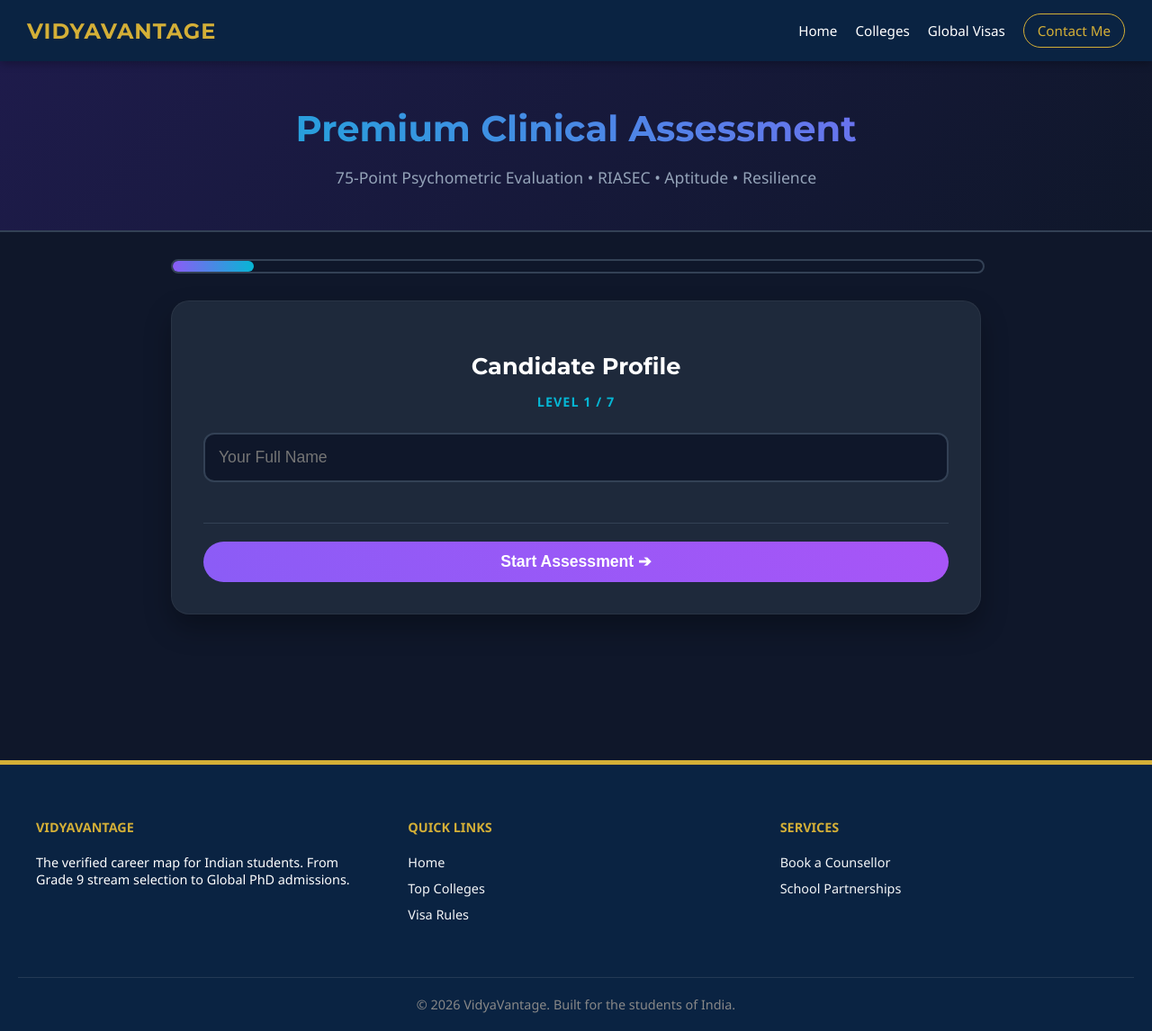
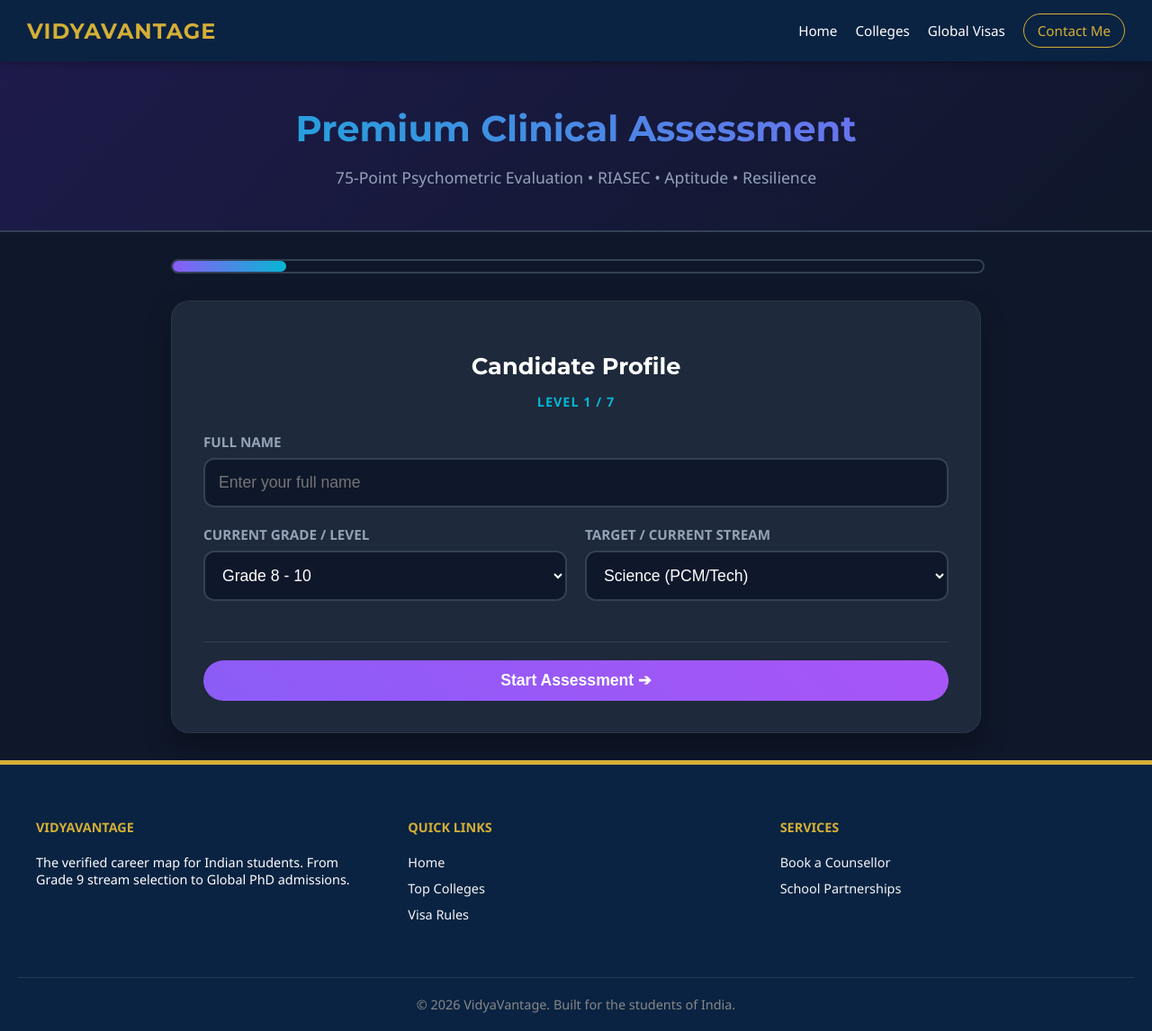
Before and after one commit to antoniovn96/vidyavantage.github.io, a Jekyll site: the page built from career-assessment.md, in a window 1280 px wide and 1146 px high. Shown: the whole window at 90% size. Built offline with Jekyll 4.4.1, drawn with Linux system fonts in a browser that asks for light colours; nearby versions of some CDN libraries; some of the changed lines change nothing that is shown.

Commit message:
Update career-assessment.md

```diff
--- a/career-assessment.md
+++ b/career-assessment.md
@@ -31,7 +31,7 @@
 
   /* PROGRESS BAR */
   .progress-container { width: 100%; background: #0f172a; border-radius: 50px; height: 12px; margin-bottom: 30px; border: 2px solid var(--border); }
-  .progress-bar { height: 100%; background: linear-gradient(90deg, var(--primary), var(--secondary)); width: 10%; transition: width 0.4s ease; border-radius: 50px; }
+  .progress-bar { height: 100%; background: linear-gradient(90deg, var(--primary), var(--secondary)); width: 14%; transition: width 0.4s ease; border-radius: 50px; }
 
   /* WIZARD CARDS */
   .step-card {
@@ -43,8 +43,17 @@
   .step-sub { text-align: center; color: var(--secondary); margin-bottom: 25px; font-weight: bold; text-transform: uppercase; letter-spacing: 1px; font-size: 0.9rem;}
 
   /* UI COMPONENTS */
-  .form-input { width: 100%; padding: 15px; border: 2px solid var(--border); border-radius: 12px; font-size: 1.1rem; color: white; background: #0f172a; margin-bottom: 20px; box-sizing: border-box;}
-  .form-input:focus { border-color: var(--primary); outline: none; }
+  .grid-2col { display: grid; grid-template-columns: 1fr 1fr; gap: 20px; }
+  @media (max-width: 768px) { .grid-2col { grid-template-columns: 1fr; } }
+
+  .form-group { margin-bottom: 20px; }
+  .form-label { display: block; font-weight: 700; margin-bottom: 8px; color: var(--text-muted); font-size: 0.95rem; text-transform: uppercase;}
+
+  .form-input, .form-select {
+    width: 100%; padding: 15px; border: 2px solid var(--border); border-radius: 12px;
+    font-size: 1.1rem; color: white; background: #0f172a; box-sizing: border-box; transition: 0.3s;
+  }
+  .form-input:focus, .form-select:focus { border-color: var(--primary); outline: none; }
 
   /* RATING SCALES */
   .scale-legend { display: flex; justify-content: space-between; color: var(--text-muted); font-size: 0.8rem; font-weight: bold; margin-bottom: 15px; text-transform: uppercase; }
@@ -131,7 +140,8 @@
       <div class="r-header">
         <h2>Psychometric Career Dossier</h2>
         <div style="color:#64748b; font-size: 1.1rem; font-weight:600;">
-          Candidate: <strong id="outName" style="color:#0f172a;"></strong> | Date: <span id="outDate"></span>
+          Candidate: <strong id="outName" style="color:#0f172a;"></strong> | Grade: <span id="outGrade"></span> | Stream: <span id="outStreamContext"></span><br>
+          Generated: <span id="outDate"></span>
         </div>
         <div class="reliability-badge" id="outReliability"></div>
       </div>
@@ -175,46 +185,33 @@
 <script>
   // --- 75-QUESTION CLINICAL DATABASE ---
   const qBank = {
-    // SECTION 1: INTEREST (36 Qs)
     riasec: [
-      // Realistic (1-6)
       { id:'r1', text:'I enjoy building or repairing things.', cat:'R' }, { id:'r2', text:'I prefer hands-on tasks over theoretical study.', cat:'R' }, { id:'r3', text:'I like working outdoors.', cat:'R' }, { id:'r4', text:'I enjoy using tools or equipment.', cat:'R' }, { id:'r5', text:'I feel satisfied when I create something tangible.', cat:'R' }, { id:'r6', text:'I prefer practical activities over discussions.', cat:'R' },
-      // Investigative (7-12)
       { id:'i1', text:'I enjoy solving complex problems.', cat:'I' }, { id:'i2', text:'I ask "why" and "how" frequently.', cat:'I' }, { id:'i3', text:'I enjoy science-based subjects.', cat:'I' }, { id:'i4', text:'I like analysing data or patterns.', cat:'I' }, { id:'i5', text:'I enjoy researching topics in depth.', cat:'I' }, { id:'i6', text:'I prefer logical reasoning over emotional decisions.', cat:'I' },
-      // Artistic (13-18)
       { id:'a1', text:'I enjoy creative writing or storytelling.', cat:'A' }, { id:'a2', text:'I like drawing, designing, or visual expression.', cat:'A' }, { id:'a3', text:'I prefer flexible tasks over structured ones.', cat:'A' }, { id:'a4', text:'I enjoy music, performance, or media creation.', cat:'A' }, { id:'a5', text:'I think creatively when solving problems.', cat:'A' }, { id:'a6', text:'I dislike rigid rules.', cat:'A' },
-      // Social (19-24)
       { id:'s1', text:'I enjoy helping others solve problems.', cat:'S' }, { id:'s2', text:'I feel fulfilled when supporting someone emotionally.', cat:'S' }, { id:'s3', text:'I like teaching or explaining concepts.', cat:'S' }, { id:'s4', text:'I am patient when listening to others.', cat:'S' }, { id:'s5', text:'I prefer people-oriented activities.', cat:'S' }, { id:'s6', text:'I feel motivated when my work benefits others.', cat:'S' },
-      // Enterprising (25-30)
       { id:'e1', text:'I enjoy leading group projects.', cat:'E' }, { id:'e2', text:'I like persuading or influencing others.', cat:'E' }, { id:'e3', text:'I am comfortable taking initiative.', cat:'E' }, { id:'e4', text:'I enjoy competitive environments.', cat:'E' }, { id:'e5', text:'I am interested in business or entrepreneurship.', cat:'E' }, { id:'e6', text:'I like taking calculated risks.', cat:'E' },
-      // Conventional (31-36)
       { id:'c1', text:'I enjoy organising information.', cat:'C' }, { id:'c2', text:'I prefer structured instructions.', cat:'C' }, { id:'c3', text:'I like working with numbers and records.', cat:'C' }, { id:'c4', text:'I prefer predictable work environments.', cat:'C' }, { id:'c5', text:'I enjoy planning and scheduling.', cat:'C' }, { id:'c6', text:'I pay attention to small details.', cat:'C' }
     ],
-    // SECTION 2: APTITUDE (37-48)
     aptitude: [
       { id:'ap1', text:'I am confident in my mathematical ability.', cat:'APT' }, { id:'ap2', text:'I can understand logical problems quickly.', cat:'APT' }, { id:'ap3', text:'I communicate my thoughts clearly.', cat:'APT' }, { id:'ap4', text:'I remember information easily.', cat:'APT' }, { id:'ap5', text:'I can think in 3D or visualise objects well.', cat:'APT' }, { id:'ap6', text:'I manage time effectively.', cat:'APT' },
       { id:'ap7', text:'I stay focused for long periods.', cat:'APT' }, { id:'ap8', text:'I understand others’ emotions easily.', cat:'APT' }, { id:'ap9', text:'I am confident speaking in front of groups.', cat:'APT' }, { id:'ap10', text:'I solve problems systematically.', cat:'APT' }, { id:'ap11', text:'I learn new technical skills quickly.', cat:'APT' }, { id:'ap12', text:'I analyse mistakes and improve.', cat:'APT' }
     ],
-    // SECTION 4: RESILIENCE (57-68) [Note: 2, 4, 5, 8, 12 are Reverse Scored]
     resilience: [
       { id:'rs1', text:'I handle academic pressure well.', cat:'RES', rev:false }, { id:'rs2', text:'I panic before important exams.', cat:'RES', rev:true }, { id:'rs3', text:'I continue working even after failure.', cat:'RES', rev:false }, { id:'rs4', text:'I give up easily when things are difficult.', cat:'RES', rev:true }, { id:'rs5', text:'I compare myself with others frequently.', cat:'RES', rev:true }, { id:'rs6', text:'I can manage long study hours.', cat:'RES', rev:false },
       { id:'rs7', text:'I recover quickly from disappointment.', cat:'RES', rev:false }, { id:'rs8', text:'I feel anxious about my future.', cat:'RES', rev:true }, { id:'rs9', text:'I stay calm during deadlines.', cat:'RES', rev:false }, { id:'rs10', text:'I seek help when overwhelmed.', cat:'RES', rev:false }, { id:'rs11', text:'I feel confident making decisions.', cat:'RES', rev:false }, { id:'rs12', text:'I overthink small mistakes.', cat:'RES', rev:true }
     ],
-    // SECTION 5: MATURITY (69-75) [Note: 2, 3, 6, 7 are Reverse Scored]
     maturity: [
-      { id:'m1', text:'I clearly understand my strengths.', cat:'MAT', rev:false }, { id:'m2', text:'I am choosing a career mainly based on marks.', cat:'MAT', rev:true }, { id:'m3', text:'My parents strongly influence my career decisions.', cat:'PAR', rev:false }, // Tracked separately for flag
-      { id:'m4', text:'I have researched career pathways thoroughly.', cat:'MAT', rev:false }, { id:'m5', text:'I am open to exploring alternative options.', cat:'MAT', rev:false }, { id:'m6', text:'I feel confused about my career direction.', cat:'MAT', rev:true }, { id:'m7', text:'If marks were not important, I would choose a different career.', cat:'PAR', rev:false } // Tracked separately for flag
+      { id:'m1', text:'I clearly understand my strengths.', cat:'MAT', rev:false }, { id:'m2', text:'I am choosing a career mainly based on marks.', cat:'MAT', rev:true }, { id:'m3', text:'My parents strongly influence my career decisions.', cat:'PAR', rev:false },
+      { id:'m4', text:'I have researched career pathways thoroughly.', cat:'MAT', rev:false }, { id:'m5', text:'I am open to exploring alternative options.', cat:'MAT', rev:false }, { id:'m6', text:'I feel confused about my career direction.', cat:'MAT', rev:true }, { id:'m7', text:'If marks were not important, I would choose a different career.', cat:'PAR', rev:false }
     ],
-    // SECTION 3: VALUES (49-56)
     values: ['High income', 'Job security', 'Work-life balance', 'Prestige/status', 'Creativity', 'Helping society', 'Independence', 'Fast growth opportunities']
   };
 
   // --- STATE & ENGINE ---
   let state = { answers: {}, startTime: Date.now(), topValues: [], steps: [] };
   const emojis = ['😖', '😕', '😐', '🙂', '🤩'];
-  let currentStep = 0;
 
-  // --- UI GENERATOR ---
   function buildLikertGrid(qs) {
     return `<div class="scale-legend"><span>1 = Strongly Disagree</span><span>5 = Strongly Agree</span></div>
             <div class="rating-grid">` +
@@ -230,10 +227,36 @@
   function renderWizard() {
     const wiz = document.getElementById('wizardContainer');
 
-    // Step 0: Info
+    // Step 0: Profile & Background
     state.steps.push(`<div class="step-card active" id="step_0">
       <h2 class="step-title">Candidate Profile</h2><p class="step-sub">LEVEL 1 / 7</p>
-      <input type="text" id="candName" class="form-input" placeholder="Your Full Name">
+
+      <div class="form-group">
+        <label class="form-label">Full Name</label>
+        <input type="text" id="candName" class="form-input" placeholder="Enter your full name">
+      </div>
+
+      <div class="grid-2col">
+        <div class="form-group">
+          <label class="form-label">Current Grade / Level</label>
+          <select id="qGrade" class="form-select">
+            <option value="8-10">Grade 8 - 10</option>
+            <option value="11-12">Grade 11 - 12 (PUC)</option>
+            <option value="UG">Undergraduate</option>
+          </select>
+        </div>
+        <div class="form-group">
+          <label class="form-label">Target / Current Stream</label>
+          <select id="qStream" class="form-select">
+            <option value="PCM">Science (PCM/Tech)</option>
+            <option value="PCB">Science (PCB/Med)</option>
+            <option value="Commerce">Commerce</option>
+            <option value="Arts">Arts / Humanities</option>
+            <option value="Undecided">Undecided</option>
+          </select>
+        </div>
+      </div>
+
       <div class="btn-wrapper"><button class="btn-main" style="width:100%" onclick="goNext(0)">Start Assessment ➔</button></div>
     </div>`);
 
@@ -266,13 +289,35 @@
       ${buildLikertGrid(qBank.resilience)}
       <div class="btn-wrapper"><button class="btn-main btn-back" onclick="goPrev(5)">Back</button><button class="btn-main" onclick="goNext(5)">Next ➔</button></div></div>`);
 
-    // Step 6: Maturity & Real Check
-    state.steps.push(`<div class="step-card" id="step_6"><h2 class="step-title">Decision Maturity</h2><p class="step-sub">LEVEL 7 / 7 • Final Step</p>
+    // Step 6: Maturity & Reality Check (FIXED)
+    state.steps.push(`<div class="step-card" id="step_6">
+      <h2 class="step-title">Decision Maturity & Reality Check</h2>
+      <p class="step-sub">LEVEL 7 / 7 • Final Step</p>
+
       ${buildLikertGrid(qBank.maturity)}
-      <div class="btn-wrapper"><button class="btn-main btn-back" onclick="goPrev(6)">Back</button><button class="btn-main" style="background:var(--success);" onclick="processClinicalData()">Compile Dossier ✨</button></div></div>`);
+
+      <div style="margin-top: 30px; border-top: 1px solid var(--border); padding-top: 25px;">
+        <h3 style="color: white; margin-bottom: 20px; font-size: 1.3rem;">Final Context Questions</h3>
+        <div class="form-group">
+            <label class="form-label">What career do your parents prefer for you?</label>
+            <input type="text" id="qParent" class="form-input" placeholder="e.g. Doctor, Engineer, CA...">
+        </div>
+        <div class="form-group" style="margin-bottom:0;">
+            <label class="form-label">If marks/society didn't matter, what career would you secretly choose?</label>
+            <input type="text" id="qSecret" class="form-input" placeholder="e.g. Pilot, Musician, Artist...">
+        </div>
+      </div>
+
+      <div class="btn-wrapper">
+        <button class="btn-main btn-back" onclick="goPrev(6)">Back</button>
+        <button class="btn-main" style="background:var(--success);" onclick="processClinicalData()">Compile Dossier ✨</button>
+      </div>
+    </div>`);
 
     wiz.innerHTML = state.steps.join('');
   }
+
+  // Render immediately
   renderWizard();
 
   // --- INTERACTION LOGIC ---
@@ -280,16 +325,12 @@
     let p = btn.parentElement;
     Array.from(p.children).forEach(c => c.classList.remove('selected'));
     btn.classList.add('selected');
-
-    // Process Reverse Scoring Immediately
     let finalVal = isRev ? (6 - val) : val;
     state.answers[id] = { raw: val, calc: finalVal, cat: cat };
   }
 
   function moveValue(el, val) {
     const ranked = document.getElementById('vRanked');
-    const pool = document.getElementById('vPool');
-
     if (el.parentElement.id === 'vPool') {
       if(state.topValues.length >= 5) return alert("You can only select 5 values.");
       state.topValues.push(val);
@@ -302,7 +343,6 @@
     state.topValues = state.topValues.filter(v => v !== val);
     el.parentElement.remove();
     pool.innerHTML += `<div class="val-pill" onclick="moveValue(this, '${val}')">${val}</div>`;
-    // Re-number remaining
     let slots = document.getElementById('vRanked').querySelectorAll('.ranked-slot');
     slots.forEach((s, i) => s.querySelector('.rank-num').innerText = i + 1);
   }
@@ -315,13 +355,13 @@
   function goNext(s) {
     document.getElementById(`step_${s}`).classList.remove('active');
     document.getElementById(`step_${s+1}`).classList.add('active');
-    document.getElementById('progressBar').style.width = (((s+1) / 6) * 100) + '%';
+    document.getElementById('progressBar').style.width = (((s+1) / 7) * 100) + '%';
     window.scrollTo({ top: 0, behavior: 'smooth' });
   }
   function goPrev(s) {
     document.getElementById(`step_${s}`).classList.remove('active');
     document.getElementById(`step_${s-1}`).classList.add('active');
-    document.getElementById('progressBar').style.width = (((s-1) / 6) * 100) + '%';
+    document.getElementById('progressBar').style.width = (((s-1) / 7) * 100) + '%';
     window.scrollTo({ top: 0, behavior: 'smooth' });
   }
 
@@ -329,9 +369,8 @@
   function processClinicalData() {
     confetti({ particleCount: 200, spread: 90, origin: { y: 0.5 } });
 
-    // 1. RIASEC Calculation (Normalize to 0-100)
     let riasecRaw = { R:0, I:0, A:0, S:0, E:0, C:0 };
-    let metricsRaw = { APT:0, RES:0, MAT:0, PAR:0 }; // Parental influence tracked separately
+    let metricsRaw = { APT:0, RES:0, MAT:0, PAR:0 };
 
     for(let key in state.answers) {
       let ans = state.answers[key];
@@ -339,52 +378,61 @@
       else if(ans.cat) metricsRaw[ans.cat] += ans.calc;
     }
 
-    // Formula: (Raw - 6) / 24 * 100
-    let R = Math.round(((riasecRaw.R || 6) - 6) / 24 * 100);
-    let I = Math.round(((riasecRaw.I || 6) - 6) / 24 * 100);
-    let A = Math.round(((riasecRaw.A || 6) - 6) / 24 * 100);
-    let S = Math.round(((riasecRaw.S || 6) - 6) / 24 * 100);
-    let E = Math.round(((riasecRaw.E || 6) - 6) / 24 * 100);
-    let C = Math.round(((riasecRaw.C || 6) - 6) / 24 * 100);
-    let scores = { R:R, I:I, A:A, S:S, E:E, C:C };
+    // Normalization to 100%
+    let scores = {
+      R: Math.round(((riasecRaw.R || 6) - 6) / 24 * 100),
+      I: Math.round(((riasecRaw.I || 6) - 6) / 24 * 100),
+      A: Math.round(((riasecRaw.A || 6) - 6) / 24 * 100),
+      S: Math.round(((riasecRaw.S || 6) - 6) / 24 * 100),
+      E: Math.round(((riasecRaw.E || 6) - 6) / 24 * 100),
+      C: Math.round(((riasecRaw.C || 6) - 6) / 24 * 100)
+    };
 
-    // 2. Metrics Calculation
     let aptPct = Math.round(((metricsRaw.APT || 12) - 12) / 48 * 100);
     let resPct = Math.round(((metricsRaw.RES || 12) - 12) / 48 * 100);
-    // Maturity has 5 questions mapped to MAT. Min=5, Max=25. Formula: (Raw-5)/20 * 100
     let matPct = Math.round(((metricsRaw.MAT || 5) - 5) / 20 * 100);
 
-    // 3. Reliability & Flags
-    let timeTaken = (Date.now() - state.startTime) / 60000; // in minutes
+    // Reliability & Flags
+    let timeTaken = (Date.now() - state.startTime) / 60000;
     let relScore = 100;
-    if(timeTaken < 3) relScore -= 20; // Answered too fast
+    if(timeTaken < 3) relScore -= 20;
 
     let flags = [];
-    // Parental Pressure Check (Q m3 and m7 mapped to PAR in raw data. High raw = high pressure)
-    // Actually m3 is direct, m7 is "If marks not important... choose different".
-    let parScore = metricsRaw.PAR || 0; // Max 10. If > 7, high pressure.
+
+    // Safe DOM checks for newly added inputs
+    const pEl = document.getElementById('qParent');
+    const sEl = document.getElementById('qSecret');
+    const parent = pEl ? pEl.value.toLowerCase() : "";
+    const secret = sEl ? sEl.value.toLowerCase() : "";
+
+    let parScore = metricsRaw.PAR || 0;
     let isHighPressure = parScore >= 8;
-    if(isHighPressure) {
+
+    if(isHighPressure || (secret && parent && secret !== parent)) {
       flags.push(`<div class="flag-item"><span>🚩</span><span><strong>Parental Alignment Conflict:</strong> High probability that current career ideas are externally driven rather than internally motivated.</span></div>`);
-      // Correction factor: Boost top RIASEC score to cut through pressure
+      let topCode = Object.keys(scores).reduce((a, b) => scores[a] > scores[b] ? a : b);
+      scores[topCode] = Math.round(scores[topCode] * 1.5); // Boost true interest
     }
 
     if(resPct < 50 && state.topValues.includes('High income')) {
       flags.push(`<div class="flag-item"><span>🚩</span><span><strong>Burnout Risk:</strong> High ambition/income value combined with lower stress resilience. Needs coping strategy development.</span></div>`);
     }
-
     if(matPct < 50) {
       flags.push(`<div class="flag-item"><span>🚩</span><span><strong>Decision Confusion:</strong> Profile indicates significant uncertainty. Recommending exploratory internships before finalizing streams.</span></div>`);
     }
-
     if(flags.length === 0) flags.push(`<div style="color:var(--success); font-weight:bold;">✅ All clinical indicators are stable. No critical risks detected.</div>`);
 
-    // 4. Determine Profile
+    // Ensure chart bounds
+    for(let k in scores) {
+        if(scores[k] < 0) scores[k] = 0;
+        if(scores[k] > 100) scores[k] = 100;
+    }
+
     const sorted = Object.keys(scores).sort((a,b) => scores[b] - scores[a]);
     const finalCode = sorted.slice(0,3).join('');
     const dom = sorted[0];
 
-    // 5. Interpret Output
+    // Profile Descriptions
     let profileDesc = "";
     if(scores[sorted[0]] >= 75 && scores[sorted[1]] < 65) profileDesc = `You show a <strong>Single Dominant</strong> orientation toward ${dom} tasks. You have intense, focused interests.`;
     else if(scores[sorted[0]] >= 70 && scores[sorted[1]] >= 70) profileDesc = `You have a <strong>Dual Dominant</strong> profile (${sorted[0]} & ${sorted[1]}). You combine these strengths uniquely.`;
@@ -392,16 +440,23 @@
     else profileDesc = `You demonstrate a <strong>Balanced Exploratory Profile</strong>. You are versatile and can thrive in multi-disciplinary fields.`;
 
     const matrix = {
-      'I': { c: 'Engineering, Medicine, Research, Data Science, AI', a: 'Highly repetitive sales or clerical roles' },
-      'A': { c: 'Architecture, UX/UI, Animation, Media, Filmmaking', a: 'Rigid data-entry or heavy administrative jobs' },
-      'E': { c: 'Business Management, Law, Entrepreneurship, Marketing', a: 'Isolated lab research or solitary backend coding' },
-      'S': { c: 'Psychology, Teaching, HR, Social Work, Medicine', a: 'Strictly mechanical environments without human contact' },
-      'R': { c: 'Defence, Aviation, Mechanical Engg, Applied Tech', a: 'Static office-only desk jobs' },
-      'C': { c: 'Chartered Accountancy, Banking, Actuary, Govt Admin', a: 'Highly abstract or unpredictable creative roles' }
+      'I': { title: "Investigative", c: 'Engineering, Medicine, Research, Data Science, AI', a: 'Highly repetitive sales or clerical roles' },
+      'A': { title: "Artistic", c: 'Architecture, UX/UI, Animation, Media, Filmmaking', a: 'Rigid data-entry or heavy administrative jobs' },
+      'E': { title: "Enterprising", c: 'Business Management, Law, Entrepreneurship, Marketing', a: 'Isolated lab research or solitary backend coding' },
+      'S': { title: "Social", c: 'Psychology, Teaching, HR, Social Work, Medicine', a: 'Strictly mechanical environments without human contact' },
+      'R': { title: "Realistic", c: 'Defence, Aviation, Mechanical Engg, Applied Tech', a: 'Static office-only desk jobs' },
+      'C': { title: "Conventional", c: 'Chartered Accountancy, Banking, Actuary, Govt Admin', a: 'Highly abstract or unpredictable creative roles' }
     };
 
-    // 6. Inject UI
-    document.getElementById('outName').innerText = document.getElementById('candName').value || "Candidate";
+    // UI Injection
+    const cName = document.getElementById('candName');
+    document.getElementById('outName').innerText = (cName && cName.value) ? cName.value : "Candidate";
+
+    const gEl = document.getElementById('qGrade');
+    const sCxt = document.getElementById('qStream');
+    document.getElementById('outGrade').innerText = gEl ? gEl.value : "N/A";
+    document.getElementById('outStreamContext').innerText = sCxt ? sCxt.value : "N/A";
+
     document.getElementById('outDate').innerText = new Date().toLocaleDateString();
 
     let relBadge = document.getElementById('outReliability');
@@ -410,27 +465,20 @@
     relBadge.style.color = relScore > 80 ? 'var(--success)' : 'var(--warning)';
 
     document.getElementById('outCode').innerText = finalCode;
+    document.getElementById('outType').innerText = `Primary Trait: ${matrix[dom].title}`;
     document.getElementById('outPersonalityText').innerHTML = profileDesc;
 
-    document.getElementById('outStream').innerText = `${matrix[dom].c.split(',')[0]} & Adjacent`;
+    document.getElementById('outStream').innerText = `${matrix[dom].c.split(',')[0]} & Adjacent Fields`;
     document.getElementById('outCareers').innerText = matrix[dom].c;
     document.getElementById('outAvoid').innerText = matrix[dom].a;
 
     document.getElementById('outFlags').innerHTML = flags.join('');
 
-    // Progress Bars
+    // Update Progress Bars
     document.getElementById('bar-apt').style.width = aptPct + '%'; document.getElementById('txt-apt').innerText = aptPct + '%';
     document.getElementById('bar-res').style.width = resPct + '%'; document.getElementById('txt-res').innerText = resPct + '%';
     document.getElementById('bar-mat').style.width = matPct + '%'; document.getElementById('txt-mat').innerText = matPct + '%';
     document.getElementById('bar-par').style.width = (parScore * 10) + '%'; document.getElementById('txt-par').innerText = isHighPressure ? 'HIGH' : 'LOW';
-
-    // Colleges
-    const colDiv = document.getElementById('outColleges');
-    colDiv.innerHTML = '';
-    const sampleCols = [{n:"IISc Bangalore", r:['I']}, {n:"IIT Roorkee", r:['I','R']}, {n:"AAAD", r:['A']}, {n:"Christ University", r:['E','S','C']}, {n:"BMSCE", r:['R','I']}, {n:"Mount Carmel", r:['S','C']}];
-    let matches = sampleCols.filter(c => c.r.includes(dom)).slice(0,2);
-    if(matches.length===0) matches = [sampleCols[0], sampleCols[3]];
-    matches.forEach(c => { colDiv.innerHTML += `<div class="rec-card"><h4>${c.n}</h4><p>Strong match for ${dom} profiles.</p></div>`; });
 
     // Radar Chart
     const ctx = document.getElementById('riasecChart').getContext('2d');
```
